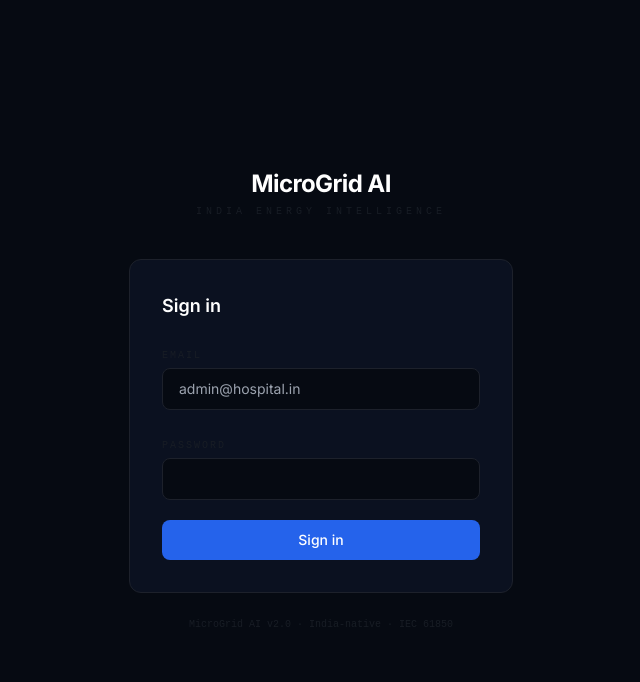
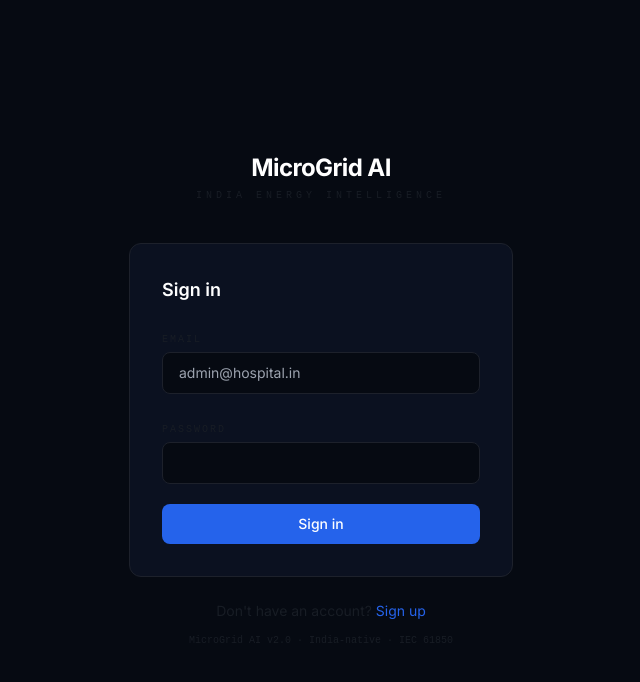
Before and after one commit to shayanmondal122005-code/ai-energy-management-industrial, a Next.js app in the folder frontend/: page /login in a window 1280 px wide. Shown: the top 682 px of the page, without its empty margins (319-959 px from the left). Built offline with nearby package versions, Linux system fonts and the light colour scheme; no server answers.

Commit message:
feat: add sign up link on login page

```diff
--- a/frontend/app/(auth)/login/page.tsx
+++ b/frontend/app/(auth)/login/page.tsx
@@ -78,7 +78,12 @@ export default function LoginPage() {
           </button>
         </form>
 
-        <p className="text-center font-mono text-[10px] text-muted mt-6">
+        <p className="text-center text-sm text-muted mt-6">
+          Don&apos;t have an account?{" "}
+          <a href="/register" className="text-accent hover:underline">Sign up</a>
+        </p>
+
+        <p className="text-center font-mono text-[10px] text-muted mt-3">
           MicroGrid AI v2.0 · India-native · IEC 61850
         </p>
       </div>
```
